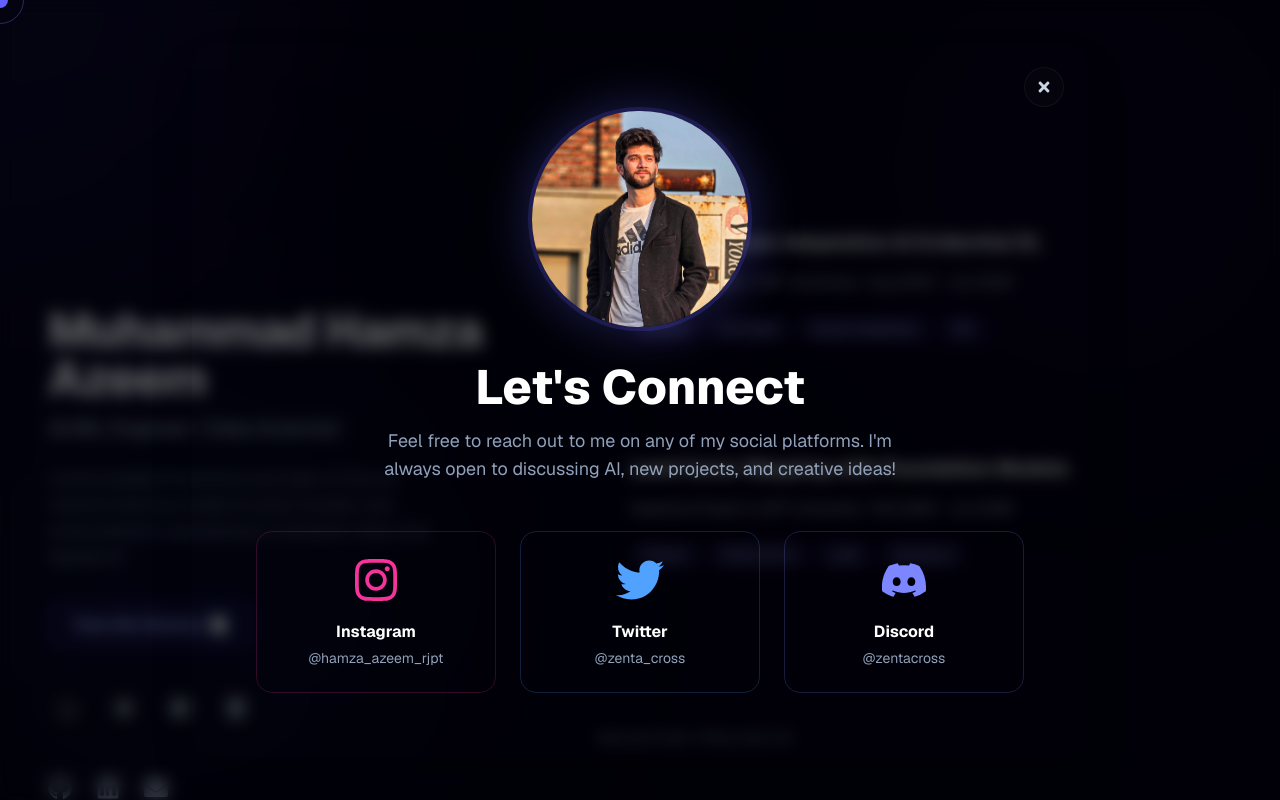
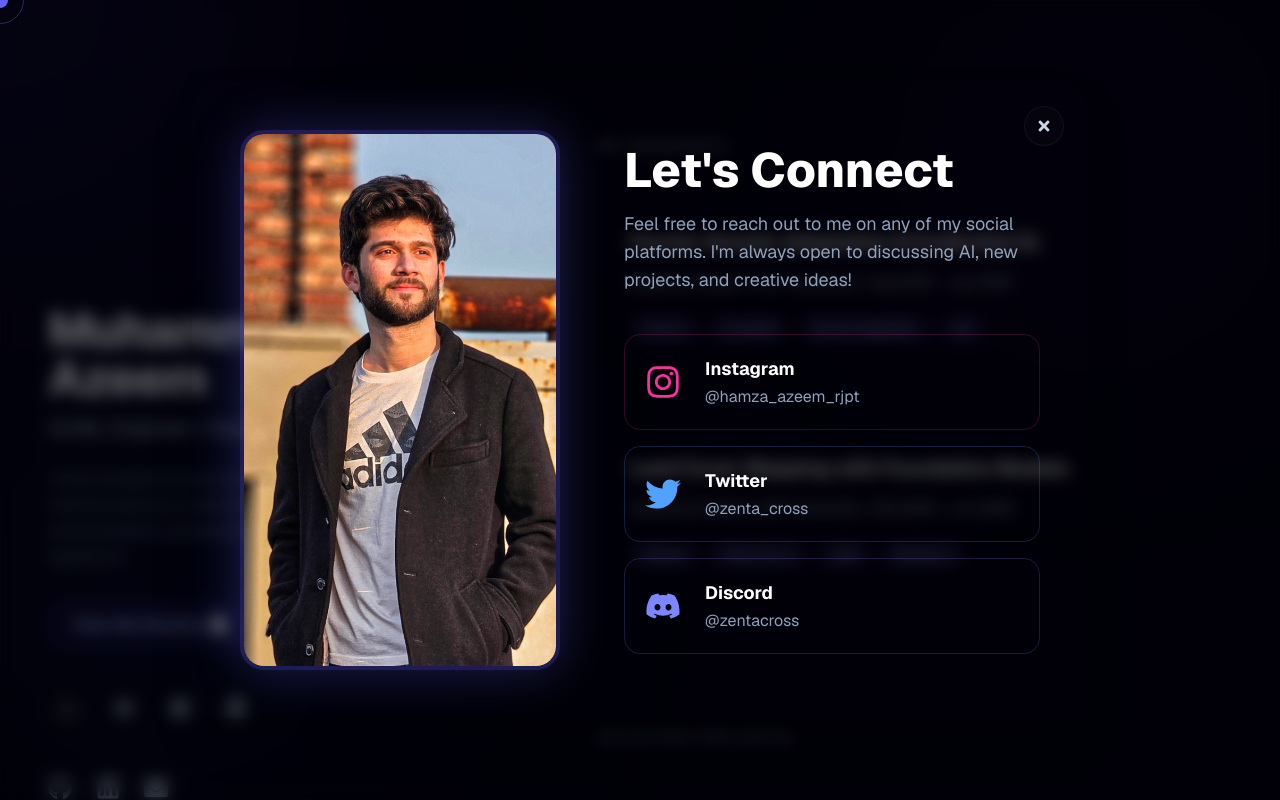
Before and after one commit to ZentaCros/portfolio, a Next.js app: page / in a window 1280 px wide. Both pictures are taken after a click on the element "Connect". Shown: the top 800 px of the page. Built offline with nearby package versions, Linux system fonts and the light colour scheme.

Commit message:
style: updated socials modal layout to split view

```diff
--- a/src/app/page.tsx
+++ b/src/app/page.tsx
@@ -385,43 +385,48 @@ export default function Home() {
 
                 {selectedId === 'socials' ? (
                   // --- SOCIALS MODAL ---
-                  <div className="p-8 md:p-16 flex flex-col items-center text-center">
-                    <div className="relative w-40 h-40 md:w-56 md:h-56 rounded-full overflow-hidden border-4 border-indigo-500/30 mb-8 shadow-[0_0_50px_rgba(99,102,241,0.3)]">
+                  <div className="p-8 md:p-12 flex flex-col md:flex-row items-center md:items-stretch gap-10 md:gap-16">
+
+                    {/* LEFT: Photo */}
+                    <div className="relative w-56 h-72 md:w-80 md:h-auto rounded-3xl overflow-hidden border-4 border-indigo-500/30 shadow-[0_0_50px_rgba(99,102,241,0.3)] shrink-0">
                       <Image src="/profile.jpg" alt="Hamza Azeem" fill className="object-cover" unoptimized />
                     </div>
 
+                    {/* RIGHT: Content & Links */}
+                    <div className="flex flex-col justify-center flex-1 text-center md:text-left py-4">
                       <motion.h4 layoutId="title-socials" className="text-3xl md:text-5xl font-extrabold text-white mb-4">
                         Let's Connect
                       </motion.h4>
 
-                    <p className="text-slate-400 text-lg mb-12 max-w-lg">
+                      <p className="text-slate-400 text-lg mb-10 max-w-lg mx-auto md:mx-0">
                         Feel free to reach out to me on any of my social platforms. I'm always open to discussing AI, new projects, and creative ideas!
                       </p>
 
-                    <div className="grid grid-cols-1 sm:grid-cols-3 gap-6 w-full max-w-3xl">
-                      <a href="https://instagram.com/hamza_azeem_rjpt" target="_blank" rel="noreferrer" className="flex flex-col items-center gap-4 p-6 glass-card rounded-2xl hover:bg-white/5 hover:-translate-y-2 transition-all border border-pink-500/20 hover:border-pink-500/50 hover:shadow-[0_0_20px_rgba(236,72,153,0.2)]">
-                        <FaInstagram className="text-5xl text-pink-500" />
-                        <div>
-                          <div className="font-bold text-white mb-1">Instagram</div>
-                          <div className="text-slate-400 text-sm">@hamza_azeem_rjpt</div>
+                      <div className="flex flex-col gap-4 w-full max-w-md mx-auto md:mx-0">
+                        <a href="https://instagram.com/hamza_azeem_rjpt" target="_blank" rel="noreferrer" className="flex items-center gap-6 p-4 md:p-5 glass-card rounded-2xl hover:bg-white/5 hover:translate-x-2 transition-all border border-pink-500/20 hover:border-pink-500/50 hover:shadow-[0_0_20px_rgba(236,72,153,0.2)]">
+                          <FaInstagram className="text-4xl text-pink-500" />
+                          <div className="text-left">
+                            <div className="font-bold text-white mb-0.5 text-lg">Instagram</div>
+                            <div className="text-slate-400">@hamza_azeem_rjpt</div>
                           </div>
                         </a>
 
-                      <a href="https://twitter.com/zenta_cross" target="_blank" rel="noreferrer" className="flex flex-col items-center gap-4 p-6 glass-card rounded-2xl hover:bg-white/5 hover:-translate-y-2 transition-all border border-blue-400/20 hover:border-blue-400/50 hover:shadow-[0_0_20px_rgba(96,165,250,0.2)]">
-                        <FaTwitter className="text-5xl text-blue-400" />
-                        <div>
-                          <div className="font-bold text-white mb-1">Twitter</div>
-                          <div className="text-slate-400 text-sm">@zenta_cross</div>
+                        <a href="https://twitter.com/zenta_cross" target="_blank" rel="noreferrer" className="flex items-center gap-6 p-4 md:p-5 glass-card rounded-2xl hover:bg-white/5 hover:translate-x-2 transition-all border border-blue-400/20 hover:border-blue-400/50 hover:shadow-[0_0_20px_rgba(96,165,250,0.2)]">
+                          <FaTwitter className="text-4xl text-blue-400" />
+                          <div className="text-left">
+                            <div className="font-bold text-white mb-0.5 text-lg">Twitter</div>
+                            <div className="text-slate-400">@zenta_cross</div>
                           </div>
                         </a>
 
-                      <a href="https://discord.com/users/zentacross" target="_blank" rel="noreferrer" className="flex flex-col items-center gap-4 p-6 glass-card rounded-2xl hover:bg-white/5 hover:-translate-y-2 transition-all border border-indigo-400/20 hover:border-indigo-400/50 hover:shadow-[0_0_20px_rgba(129,140,248,0.2)]">
-                        <FaDiscord className="text-5xl text-indigo-400" />
-                        <div>
-                          <div className="font-bold text-white mb-1">Discord</div>
-                          <div className="text-slate-400 text-sm">@zentacross</div>
+                        <a href="https://discord.com/users/zentacross" target="_blank" rel="noreferrer" className="flex items-center gap-6 p-4 md:p-5 glass-card rounded-2xl hover:bg-white/5 hover:translate-x-2 transition-all border border-indigo-400/20 hover:border-indigo-400/50 hover:shadow-[0_0_20px_rgba(129,140,248,0.2)]">
+                          <FaDiscord className="text-4xl text-indigo-400" />
+                          <div className="text-left">
+                            <div className="font-bold text-white mb-0.5 text-lg">Discord</div>
+                            <div className="text-slate-400">@zentacross</div>
                           </div>
                         </a>
+                      </div>
                     </div>
                   </div>
                 ) : selectedProject && (
```
Lines whose indentation alone changed are shown as unchanged.
